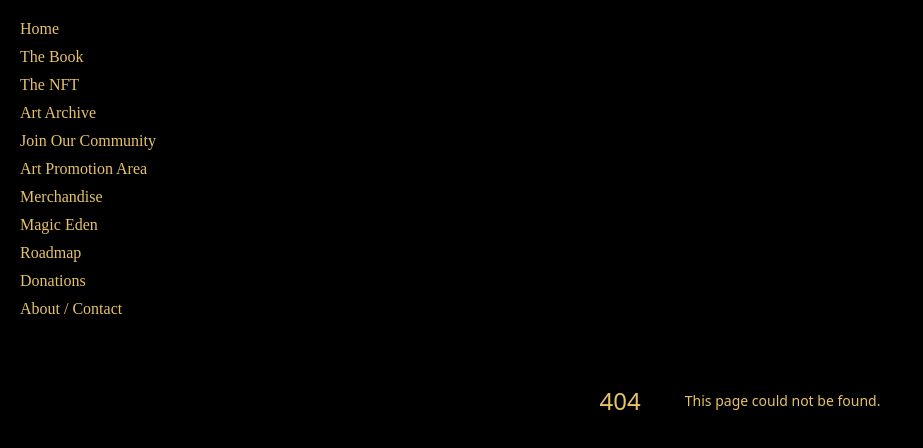
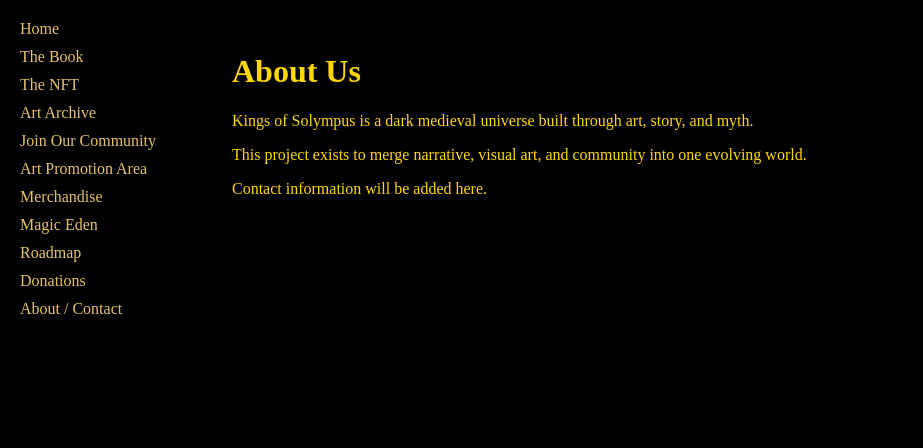
Before and after one commit to vesuvious-king/Kings-of-Solympus-, a Next.js app: page /about in a window 1280 px wide. Before the commit this address had no page. Shown: the top 448 px of the page, without its empty margins (0-923 px from the left). Built offline with nearby package versions, Linux system fonts and the light colour scheme.

Commit message:
Create page.js

```diff
--- /dev/null
+++ b/app/about/page.js
@@ -0,0 +1,21 @@
+export default function About() {
+  return (
+    <main style={{ padding: "2rem", color: "gold" }}>
+      <h1>About Us</h1>
+
+      <p>
+        Kings of Solympus is a dark medieval universe built through art,
+        story, and myth.
+      </p>
+
+      <p>
+        This project exists to merge narrative, visual art,
+        and community into one evolving world.
+      </p>
+
+      <p>
+        Contact information will be added here.
+      </p>
+    </main>
+  );
+}
```
